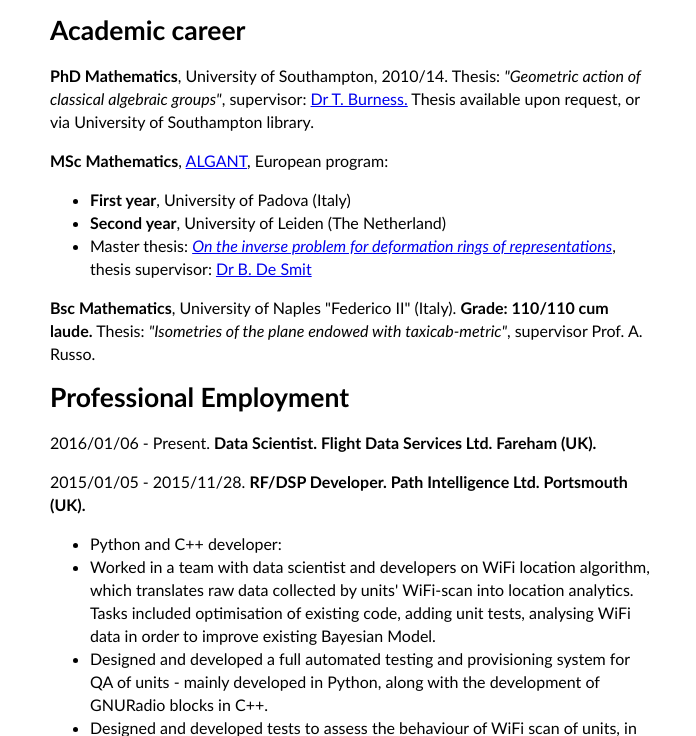
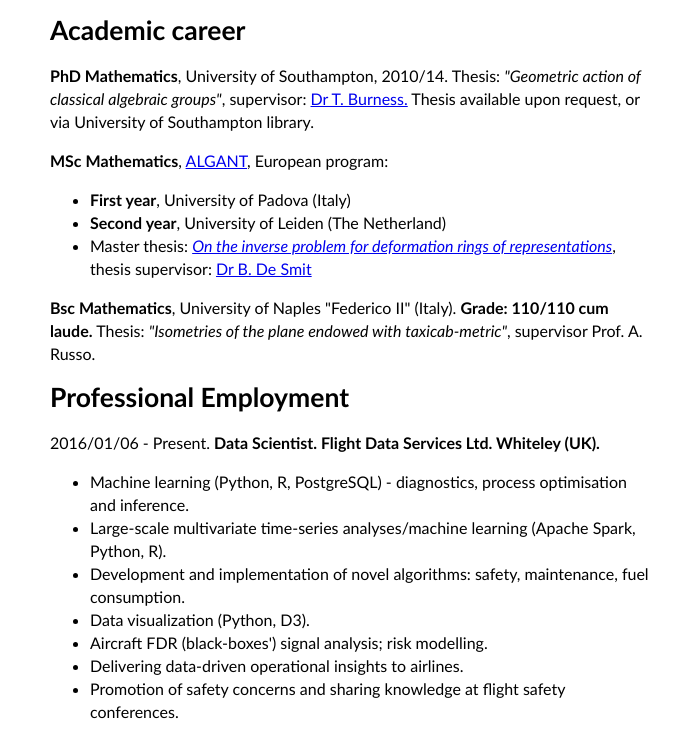
Before and after one commit to raffo85h/raffo85h.github.io, a plain HTML site: page cv.html in a window 1280 px wide. Shown: the part 251-987 px from the top of the page, without its empty margins (290-986 px from the left). Drawn offline with nearby package versions, Linux system fonts and the light colour scheme.

Commit message:
update cv and add pdf

```diff
--- a/cv.html
+++ b/cv.html
@@ -15,7 +15,7 @@
   <div id="header"></div>
   <div id="container">
   <div class="cv">
-    <a href="files/pdf/raffaele_rainone_cv.pdf" class="link pull-right" title="Download CV as PDF">Download CV</a>
+    <a href="files/pdf/raffaele_rainone_cv_2016.pdf" class="link pull-right" title="Download CV as PDF">Download CV</a>
       <div itemscope itemtype="http://data-vocabulary.org/Person pull-left">
         <span itemprop="name" ><h1>Raffaele Rainone</h1></span>
         <address>
@@ -43,7 +43,16 @@
     </p>
 
     <h2>Professional Employment</h2>
-    <p>2016/01/06 - Present. <strong>Data Scientist. Flight Data Services Ltd. Fareham (UK).</strong></p>
+    <p>2016/01/06 - Present. <strong>Data Scientist. Flight Data Services Ltd. Whiteley (UK).</strong></p>
+    <ul>
+      <li>Machine learning (Python, R, PostgreSQL) - diagnostics, process optimisation and inference.</li>
+      <li>Large-scale multivariate time-series analyses/machine learning (Apache Spark, Python, R).</li>
+      <li>Development and implementation of novel algorithms: safety, maintenance, fuel consumption.</li>
+      <li>Data visualization (Python, D3).</li>
+      <li>Aircraft FDR (black-boxes') signal analysis; risk modelling.</li>
+      <li>Delivering data-driven operational insights to airlines.</li>
+      <li>Promotion of safety concerns and sharing knowledge at flight safety conferences.</li>
+    </ul>
     <p>2015/01/05 - 2015/11/28. <strong>RF/DSP Developer. Path Intelligence Ltd. Portsmouth (UK).</strong></p>
     <ul>
       <li>Python and C++ developer:</li>
```
Also changed, not shown: 2 other files.
